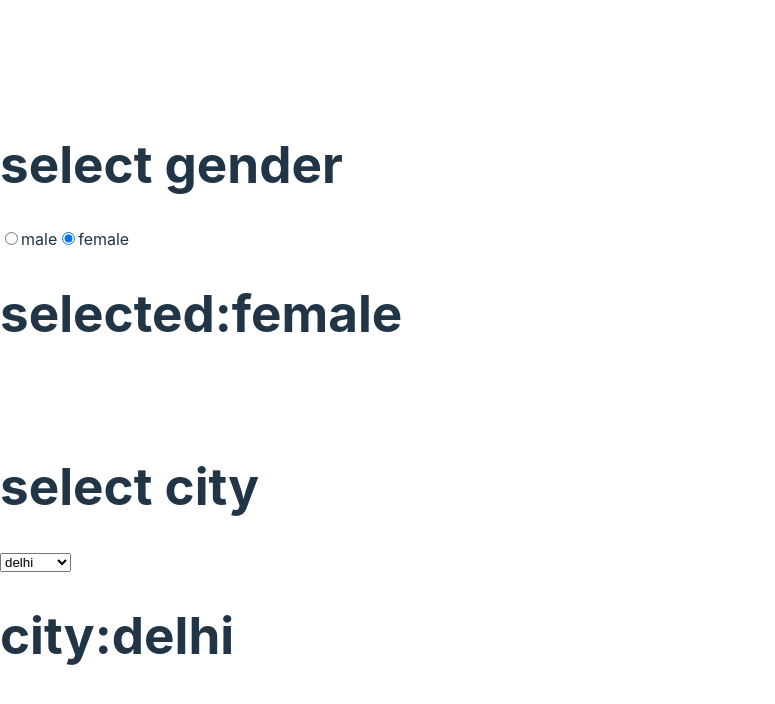
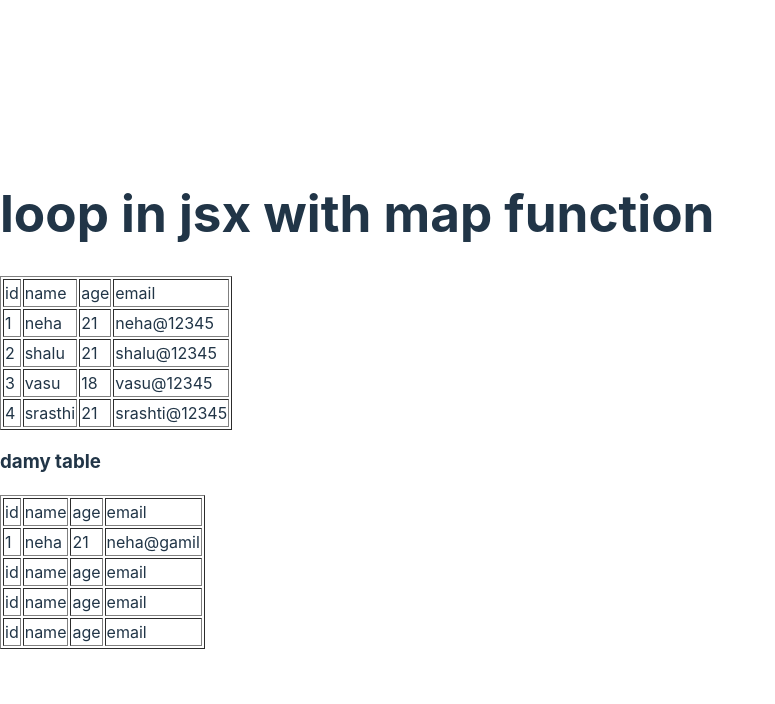
Before and after one commit to yahoowecanwork2/tic-tac-toe-, a React (Vite) app in the folder nehareact/: page / in a window 1280 px wide. Shown: the top 704 px of the page, without its empty margins (0-775 px from the left). Built offline with nearby package versions, Linux system fonts and the light colour scheme.

Commit message:
loop in jsx with map function

```diff
--- a/nehareact/src/App.jsx
+++ b/nehareact/src/App.jsx
@@ -1,13 +1,13 @@
 
 import { useState } from "react";
-import Radio from "./assets/handler";
+import Loop from "./loop";
 
 function App() {
 
   return (
     <div>
       <h1></h1>
-      <Radio />
+      <Loop />
     </div>
   )
 }
--- /dev/null
+++ b/nehareact/src/loop.jsx
@@ -0,0 +1,98 @@
+function Loop() {
+    const userdata = [
+        {
+            id: 1,
+            name: "neha",
+            age: 21,
+            email: "neha@12345",
+        },
+        {
+            id: 2,
+            name: "shalu",
+            age: 21,
+            email: "shalu@12345",
+        },
+        {
+            id: 3,
+            name: "vasu",
+            age: 18,
+            email: "vasu@12345",
+        },
+        {
+            id: 4,
+            name: "srasthi",
+            age: 21,
+            email: "srashti@12345",
+        },
+    ]
+    return (
+        <div>
+            <h1>loop in jsx with map function</h1>
+            <table border={1}>
+                <thead>
+                    <tr>
+                        <td>id</td>
+                        <td>name </td>
+                        <td>age</td>
+                        <td>email</td>
+                    </tr>
+                </thead>
+                <tbody>
+                    {
+                        userdata.map((user) => (
+                            <tr>
+                                <td>{user.id}</td>
+                                <td>{user.name}</td>
+                                <td>{user.age}</td>
+                                <td>{user.email}</td>
+                            </tr>
+                        ))
+                    }
+
+                </tbody>
+            </table>
+
+
+            <h3>damy table</h3>
+            <table border={1} >
+                <thead>
+                    <tr>
+                        <td>id</td>
+                        <td>name </td>
+                        <td>age</td>
+                        <td>email</td>
+                    </tr>
+                </thead>
+                <tbody>
+                    <tr>
+                        <td>1</td>
+                        <td>neha </td>
+                        <td>21</td>
+                        <td>neha@gamil</td>
+                    </tr>
+                    <tr>
+                        <td>id</td>
+                        <td>name </td>
+                        <td>age</td>
+                        <td>email</td>
+                    </tr>
+                    <tr>
+                        <td>id</td>
+                        <td>name </td>
+                        <td>age</td>
+                        <td>email</td>
+                    </tr>
+                    <tr>
+                        <td>id</td>
+                        <td>name </td>
+                        <td>age</td>
+                        <td>email</td>
+                    </tr>
+                </tbody>
+            </table>
+        </div>
+    )
+}
+
+
+export default Loop;
```
